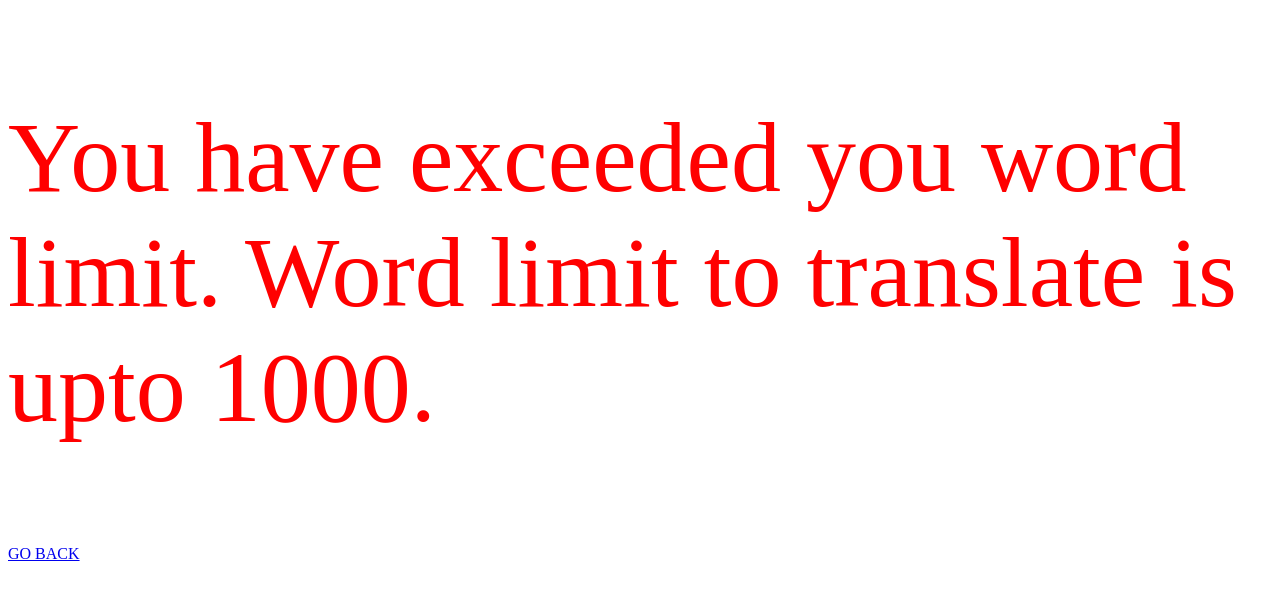
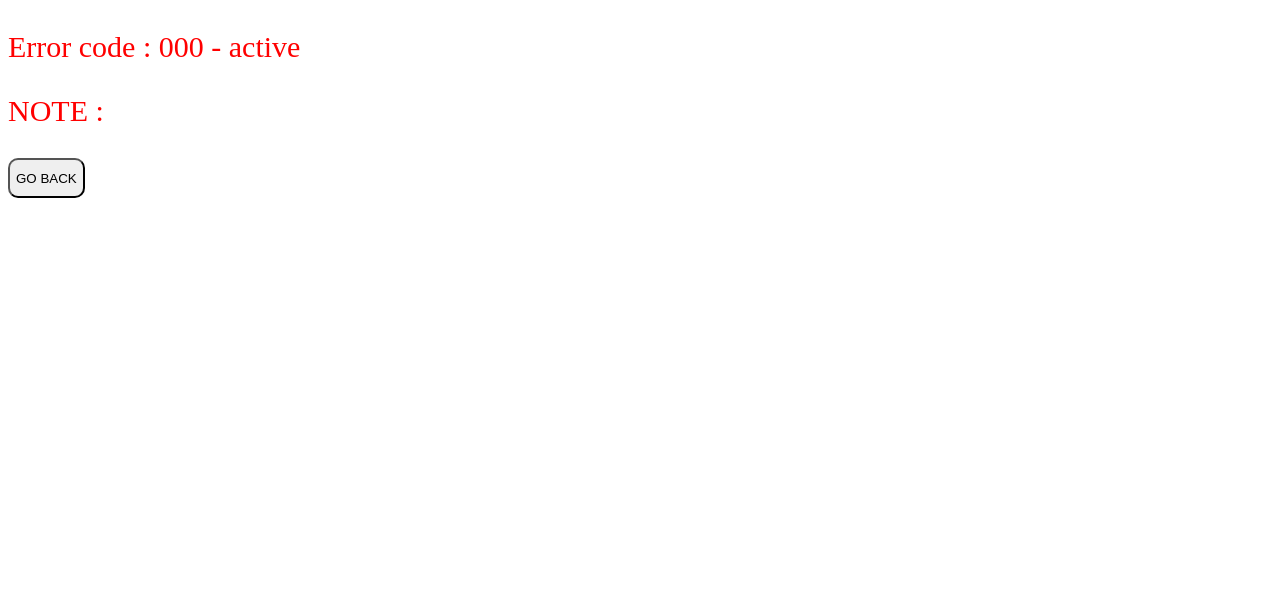
Before and after one commit to tentse/translation-extension, a Django app: template templates/error.html in a window 1280 px wide. Shown: the top 600 px of the page. Run offline with Django 5.2, Linux system fonts and the light colour scheme; the template is opened without the code that fills it: most values are stand-ins (such as "Sample title", 1, 10 or a date in 2020).

Commit message:
Version 2

```diff
--- a/monlam/urls.py
+++ b/monlam/urls.py
@@ -3,5 +3,4 @@
 
 urlpatterns = [
     path('', views.home, name='home'),
-    path('error', views.error, name='error'),
 ]
--- a/templates/error.html
+++ b/templates/error.html
@@ -7,14 +7,30 @@
         <style>
             p {
                 color: red;
-                font-size: 100px;
+                font-size: 30px;
+            }
+            .goback-button {
+                height: 40px;
+                border-radius: 10px;
+                cursor: pointer;
+                transition: 0.15s;
+            }
+            .goback-button:hover {
+                opacity: 0.8;
+            }
+            .goback-button:active {
+                opacity: 0.5;
             }
         </style>
     </head>
     <body>
         <p>
-            You have exceeded you word limit. Word limit to translate is upto 1000.
+            Error code : {{status_code}} - {{status_response}}
         </p>
-        <a href="{% url 'home' %}">GO BACK</a>
+        <p>
+            NOTE :
+            {{message}}
+        </p>
+        <a href="{% url 'home' %}"><button class="goback-button">GO BACK</button></a>
     </body>
 </html>
--- a/templates/home.html
+++ b/templates/home.html
@@ -98,7 +98,7 @@
             <div class="box input-box">
                 <form method="POST" action="">
                     {% csrf_token %}
-                    <textarea name="inputtext" id="inputText" placeholder="Type text here...">{{text}}</textarea>
+                    <textarea name="inputtext" id="inputText" placeholder="English text here...">{{text}}</textarea>
                     <button class="button" type="submit">Translate</button>
                 </form>
             </div>
@@ -112,7 +112,7 @@
                     </div>
                 {% else %}
                     <div class="box output-box output" id="outputText">
-                        <textarea readonly class="input-text" id="inputText">Translated text will here...
+                        <textarea readonly class="input-text" id="inputText">Tibetan...
                         </textarea>
                     </div>
                 {% endif %}
```
Also changed, not shown: monlam/views.py (+2 -5 lines).
